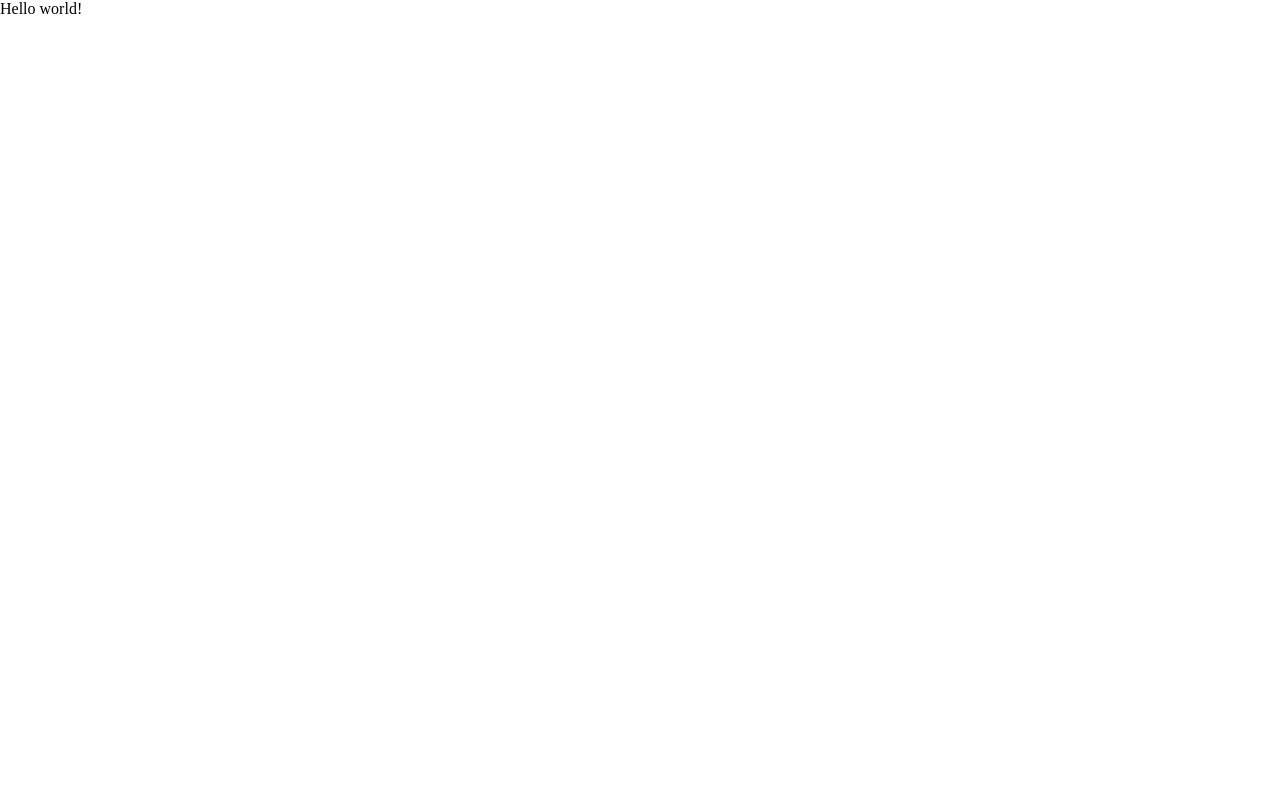
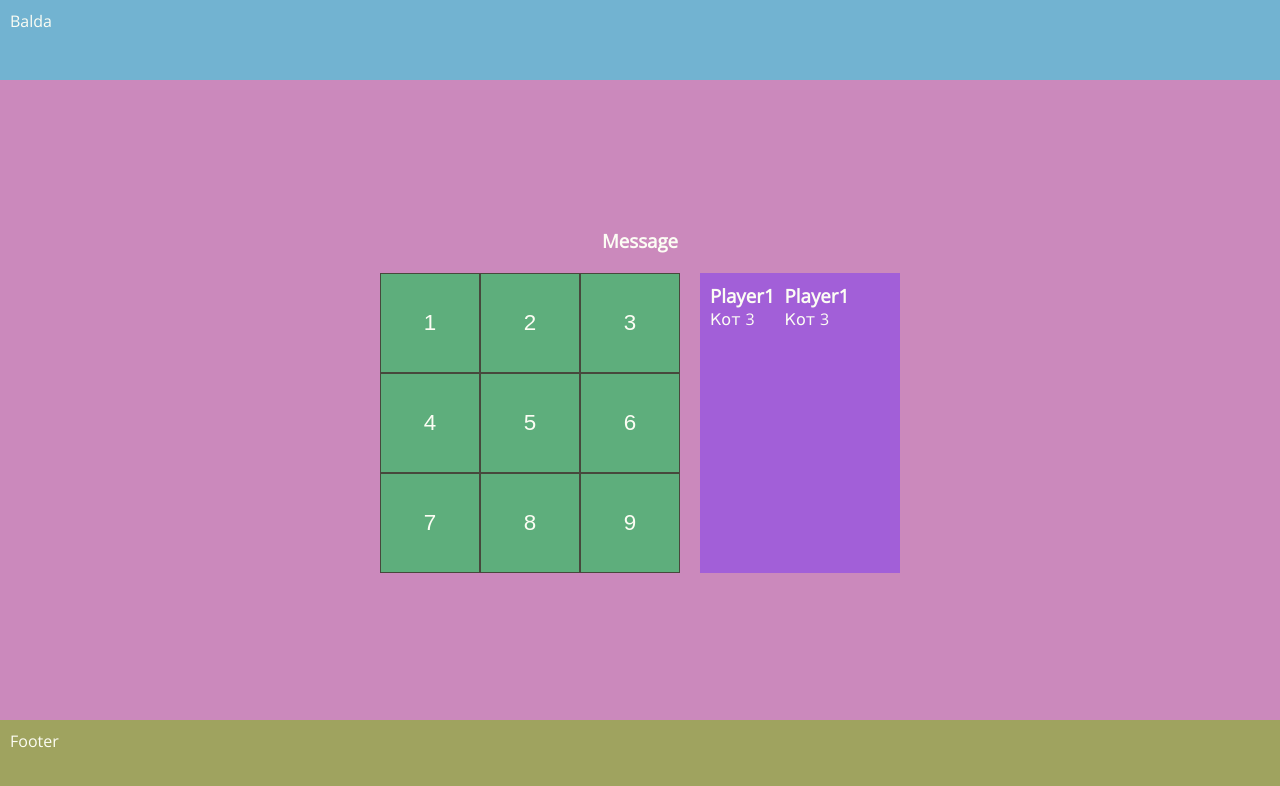
Before and after one commit to femiarkh/react-game, a React (Create React App) app: page / in a window 1280 px wide. Shown: the top 786 px of the page. Built offline with nearby package versions, Linux system fonts and the light colour scheme.

Commit message:
feat: create app components

```diff
--- a/src/App.tsx
+++ b/src/App.tsx
@@ -1,7 +1,12 @@
 import React from 'react';
+import { Header } from './components/Header';
+import { Main } from './components/Main';
+import { Footer } from './components/Footer';
 
 export const App = () => (
   <div className="container">
-    Hello world!
+    <Header />
+    <Main />
+    <Footer />
   </div>
 );
--- /dev/null
+++ b/src/components/Footer.tsx
@@ -0,0 +1,5 @@
+import React from 'react';
+
+const Footer = () => <div className="footer">Footer</div>;
+
+export { Footer };
--- /dev/null
+++ b/src/components/GameBoard.tsx
@@ -0,0 +1,17 @@
+import React from 'react';
+
+const GameBoard = () => (
+  <div className="game-board">
+    <input className="letter" type="text" value="1" />
+    <input className="letter" type="text" value="2" />
+    <input className="letter" type="text" value="3" />
+    <input className="letter" type="text" value="4" />
+    <input className="letter" type="text" value="5" />
+    <input className="letter" type="text" value="6" />
+    <input className="letter" type="text" value="7" />
+    <input className="letter" type="text" value="8" />
+    <input className="letter" type="text" value="9" />
+  </div>
+);
+
+export { GameBoard };
--- /dev/null
+++ b/src/components/GameContainer.tsx
@@ -0,0 +1,12 @@
+import React from 'react';
+import { GameBoard } from './GameBoard';
+import { ScoreContainer } from './ScoreContainer';
+
+const GameContainer = () => (
+  <div className="game-container">
+    <GameBoard />
+    <ScoreContainer />
+  </div>
+);
+
+export { GameContainer };
--- /dev/null
+++ b/src/components/Header.tsx
@@ -0,0 +1,5 @@
+import React from 'react';
+
+const Header = () => <div className="header">Balda</div>;
+
+export { Header };
--- /dev/null
+++ b/src/components/Main.tsx
@@ -0,0 +1,12 @@
+import React from 'react';
+import { Message } from './Message';
+import { GameContainer } from './GameContainer';
+
+const Main = () => (
+  <div className="main">
+    <Message />
+    <GameContainer />
+  </div>
+);
+
+export { Main };
--- /dev/null
+++ b/src/components/Message.tsx
@@ -0,0 +1,5 @@
+import React from 'react';
+
+const Message = () => <h3 className="message">Message</h3>;
+
+export { Message };
--- /dev/null
+++ b/src/components/PlayerScore.tsx
@@ -0,0 +1,13 @@
+import React from 'react';
+
+const PlayerScore = () => (
+  <div className="player-score">
+    <h3 className="player-score__header">Player1</h3>
+    <dl className="player-score__score-list">
+      <dt className="player-score__word">Кот</dt>
+      <dd className="player-score__length">3</dd>
+    </dl>
+  </div>
+);
+
+export { PlayerScore };
--- /dev/null
+++ b/src/components/ScoreContainer.tsx
@@ -0,0 +1,11 @@
+import React from 'react';
+import { PlayerScore } from './PlayerScore';
+
+const ScoreContainer = () => (
+  <div className="score-container">
+    <PlayerScore />
+    <PlayerScore />
+  </div>
+);
+
+export { ScoreContainer };
--- a/src/index.tsx
+++ b/src/index.tsx
@@ -1,7 +1,7 @@
 import React from 'react';
 import ReactDOM from 'react-dom';
 import { App } from './App';
-import './style.scss';
+import './style/style.scss';
 
 ReactDOM.render(
   <React.StrictMode>
--- a/src/style.scss
+++ /dev/null
@@ -1,4 +0,0 @@
-* {
-  margin: 0;
-  padding: 0;
-}
--- /dev/null
+++ b/src/style/style.scss
@@ -0,0 +1,92 @@
+@import url("https://fonts.googleapis.com/css2?family=Open+Sans&display=swap");
+
+$font-color: #fcfdf4;
+$header-color: #72b3d1;
+$main-color: #cb89bc;
+$board-color: #5eae7c;
+$border-color: #47483c;
+$score-color: #a25fd8;
+$footer-color: #9fa35f;
+
+* {
+  box-sizing: border-box;
+  margin: 0;
+  padding: 0;
+}
+
+body {
+  font-family: "Open Sans", Verdana, sans-serif;
+  color: $font-color;
+}
+
+.container {
+  height: 100vh;
+}
+
+.header {
+  min-height: 10vh;
+  padding: 10px;
+  background-color: $header-color;
+}
+
+.main {
+  display: flex;
+  flex-direction: column;
+  justify-content: center;
+  align-items: center;
+  min-height: 80vh;
+  padding: 10px;
+  background-color: $main-color;
+}
+
+.message {
+  margin-bottom: 20px;
+}
+
+.game-container {
+  display: flex;
+  flex-wrap: wrap;
+  justify-content: center;
+}
+
+.game-board {
+  display: grid;
+  grid-template-columns: repeat(3, 100px);
+  grid-template-rows: repeat(3, 100px);
+  margin-right: 20px;
+}
+
+.letter {
+  text-align: center;
+  color: $font-color;
+  font-size: 1.4rem;
+  border: 1px solid $border-color;
+  background-color: $board-color;
+}
+
+.score-container {
+  display: flex;
+  background-color: $score-color;
+  padding: 10px;
+  min-width: 200px;
+}
+
+.player-score:not(:last-child) {
+  max-width: 50%;
+  margin-right: 10px;
+}
+
+.player-score__score-list {
+  display: flex;
+  justify-content: flex-start;
+}
+
+.player-score__word {
+  margin-right: 5px;
+}
+
+.footer {
+  min-height: 10vh;
+  padding: 10px;
+  background-color: $footer-color;
+}
```
